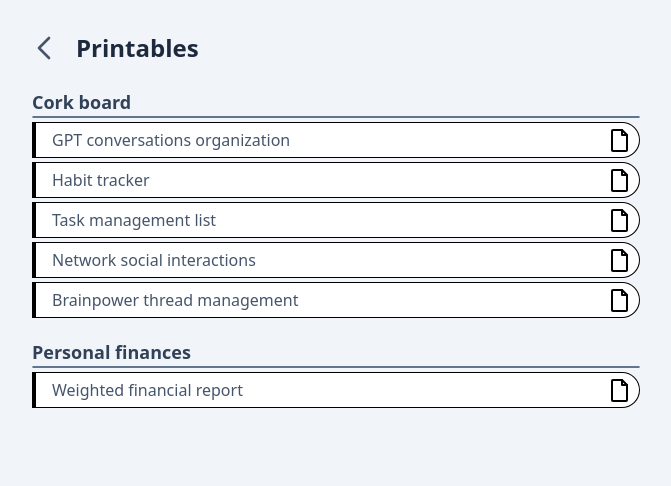
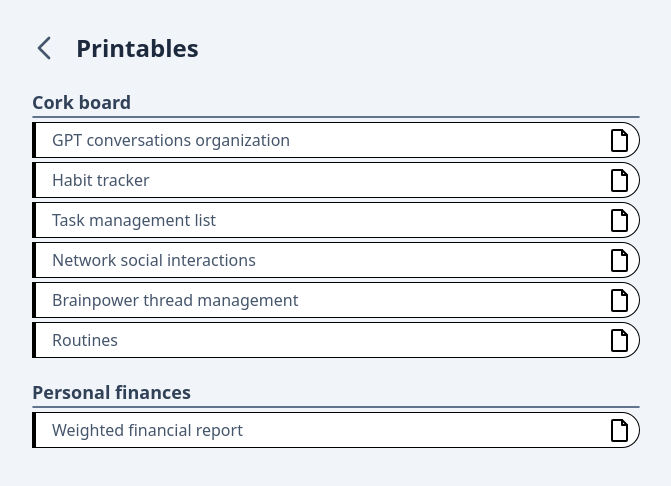
Before and after one commit to alejandro-vaz/alejandro-vaz, a React (Create React App) app: page /printables in a window 1280 px wide. Shown: the top 486 px of the page, without its empty margins (308-979 px from the left). Built offline with nearby package versions, Linux system fonts and the light colour scheme.

Commit message:
added routines

```diff
--- a/src/pages/Printables.tsx
+++ b/src/pages/Printables.tsx
@@ -24,6 +24,7 @@ export default function Printables(): React.ReactNode {
                 <Card type="pdf" to="/Printables/s-i.pdf">Task management list</Card>
                 <Card type="pdf" to="/Printables/social.pdf">Network social interactions</Card>
                 <Card type="pdf" to="/Printables/threads.pdf">Brainpower thread management</Card>
+                <Card type="pdf" to="/Printables/routines.pdf">Routines</Card>
             </Section>
             <Section name="Personal finances">
                 <Card type="pdf" to="/Printables/wfr.pdf">Weighted financial report</Card>
```
Also changed, not shown: 1 other file (tests, documents, lock files or other folders).
